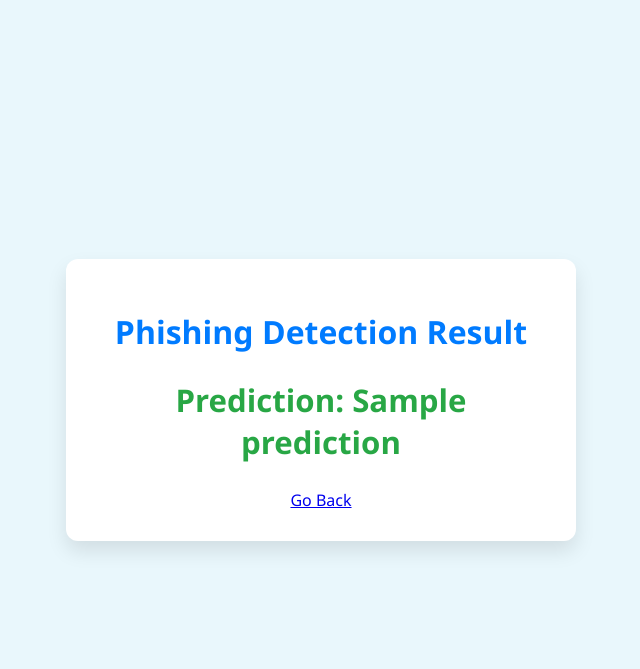
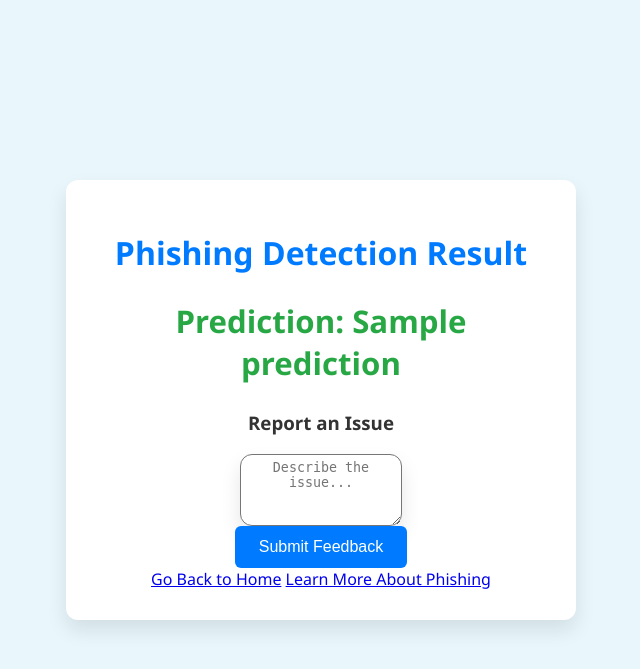
Before and after one commit to Olamzkid2005/NGIPS-Phishing-Shield, a Flask app: template templates/result.html in a window 1280 px wide. Shown: the top 669 px of the page, without its empty margins (319-959 px from the left). Run offline with Flask 3, Linux system fonts and the light colour scheme; the template is opened without the code that fills it: most values are stand-ins (such as "Sample title", 1, 10 or a date in 2020); parts of the project's set-up code (start-up, migrations or seed data) failed here and were passed over.

Commit message:
third commit

```diff
--- a/Code/app.py
+++ b/Code/app.py
@@ -1,8 +1,12 @@
-from flask import Flask, request, render_template
+from flask import Flask, render_template, request, redirect, url_for, flash
+import smtplib
+from email.mime.text import MIMEText
+from email.mime.multipart import MIMEMultipart
 import joblib
 import os
 
 app = Flask(__name__)
+app.secret_key = 'a70b0a5597a558b0093fc19328d91b50'
 
 # Load the phishing detection model pipeline (which includes the vectorizer)
 model_path = r"C:\Users\Olamzkid\Documents\Final Year Project\phishingApp.pkl"
@@ -26,5 +30,44 @@ def predict():
 
         return render_template('result.html', prediction=prediction[0])
 
+@app.route('/about')
+def about():
+    return render_template('about.html')
+
+@app.route('/feedback', methods=['POST'])
+def feedback():
+    feedback_content = request.form.get('feedback')
+
+    # Email setup
+    sender_email = "glitchb3atz5002@gmail.com"  # Replace with your sender email
+    sender_password = "Iyenagbon5002"  # Replace with your email password
+    receiver_email = "glitchb3atz5002@gmail.com"
+    subject = "Phishing Detection Feedback"
+
+    # Create email
+    msg = MIMEMultipart()
+    msg['From'] = sender_email
+    msg['To'] = receiver_email
+    msg['Subject'] = subject
+
+    # Add feedback content to the email body
+    body = f"User feedback:\n\n{feedback_content}"
+    msg.attach(MIMEText(body, 'plain'))
+
+    # Send the email
+    try:
+        server = smtplib.SMTP('smtp.gmail.com', 587)
+        server.starttls()
+        server.login(sender_email, sender_password)
+        text = msg.as_string()
+        server.sendmail(sender_email, receiver_email, text)
+        server.quit()
+
+        flash('Feedback sent successfully!', 'success')
+    except Exception as e:
+        flash(f'Failed to send feedback: {str(e)}', 'danger')
+
+    return redirect(url_for('home'))
+
 if __name__ == '__main__':
     app.run(debug=True)
--- /dev/null
+++ b/Code/secret.py
@@ -0,0 +1,2 @@
+import secrets
+print(secrets.token_hex(16))  # Generates a 32-character hexadecimal string
--- a/Code/static/script.js
+++ b/Code/static/script.js
@@ -1,12 +1,17 @@
-document.addEventListener('DOMContentLoaded', function() {
+document.addEventListener('DOMContentLoaded', () => {
     const form = document.querySelector('form');
     const resultDiv = document.querySelector('.result');
+    const progressContainer = document.getElementById('progress-container');
+    const progressBar = document.getElementById('progress-bar');
+    const steps = document.querySelectorAll('#progress-steps li');
 
     if (form) {
-        form.addEventListener('submit', function(event) {
-            event.preventDefault();  // Prevents the default form submission
+        form.addEventListener('submit', async (event) => {
+            event.preventDefault();
+            showProgress();
             showLoadingBar();
-            setTimeout(() => form.submit(), 4000);  // Delays submission to show the loading bar
+            await simulateProgress();
+            await delaySubmission(form, 4000);
         });
     }
 
@@ -14,6 +19,34 @@ document.addEventListener('DOMContentLoaded', function() {
         stylePrediction();
     }
 });
+
+function showProgress() {
+    const progressContainer = document.getElementById('progress-container');
+    progressContainer.style.display = 'block';
+}
+
+async function simulateProgress() {
+    const steps = [
+        { id: 'step-tokenization', duration: 1000 },
+        { id: 'step-feature-extraction', duration: 1000 },
+        { id: 'step-stemmization', duration: 1000 },
+        { id: 'step-detection', duration: 1000 },
+    ];
+
+    for (let i = 0; i < steps.length; i++) {
+        const step = steps[i];
+        const stepElement = document.getElementById(step.id);
+        stepElement.classList.add('completed');
+
+        updateProgressBar((i + 1) / steps.length * 100);
+        await delay(step.duration);
+    }
+}
+
+function updateProgressBar(percentage) {
+    const progressBar = document.getElementById('progress-bar');
+    progressBar.style.width = `${percentage}%`;
+}
 
 function showLoadingBar() {
     const container = document.querySelector('.container');
@@ -27,7 +60,7 @@ function showLoadingBar() {
             clearInterval(interval);
         } else {
             width++;
-            loadingBar.style.width = width + '%';
+            loadingBar.style.width = `${width}%`;
         }
     }, 20);
 }
@@ -35,7 +68,6 @@ function showLoadingBar() {
 function stylePrediction() {
     const predictionElement = document.querySelector('.result h2');
     if (predictionElement) {
-        console.log('Prediction Element Found:', predictionElement.textContent);
         const predictionText = predictionElement.textContent.toLowerCase();
         if (predictionText.includes('bad')) {
             predictionElement.style.color = 'red';
@@ -44,7 +76,14 @@ function stylePrediction() {
             predictionElement.style.color = 'green';
             predictionElement.style.textTransform = 'uppercase';
         }
-    } else {
-        console.log('Prediction Element Not Found');
     }
 }
+
+async function delaySubmission(form, ms) {
+    await delay(ms);
+    form.submit();
+}
+
+function delay(ms) {
+    return new Promise(resolve => setTimeout(resolve, ms));
+}
--- a/Code/static/styles.css
+++ b/Code/static/styles.css
@@ -81,3 +81,61 @@ button:hover {
     transition: width 0.5s;
     border-radius: 15px;
 }
+
+textarea {
+    padding: 5px;
+    border-radius: 12px;
+    box-shadow: 0 10px 20px rgba(0, 0, 0, 0.1);
+    text-align: center;
+    max-width: 150px;
+    width: 60%;
+    margin: 0 auto; /* Center horizontally */
+    display: block;
+}
+
+.message {
+    font-size: 1rem;
+    padding: 10px;
+    border-radius: 6px;
+    margin-top: 20px;
+}
+
+.message.positive {
+    background-color: #d4edda;
+    color: #155724;
+}
+
+.message.negative {
+    background-color: #f8d7da;
+    color: #721c24;
+}
+#progress-container {
+    margin-top: 20px;
+    text-align: left;
+    display: none; /* Hidden until the process starts */
+}
+
+#progress-bar {
+    height: 10px;
+    background-color: #007BFF;
+    width: 0%;
+    border-radius: 5px;
+    margin-bottom: 10px;
+    transition: width 0.3s ease;
+}
+
+#progress-steps {
+    list-style-type: none;
+    padding: 0;
+}
+
+#progress-steps li {
+    margin-bottom: 10px;
+    font-size: 0.9rem;
+    opacity: 0.5;
+}
+
+#progress-steps li.completed {
+    opacity: 1;
+    font-weight: bold;
+}
--- a/Code/templates/result.html
+++ b/Code/templates/result.html
@@ -5,18 +5,26 @@
     <meta name="viewport" content="width=device-width, initial-scale=1.0">
     <title>Phishing Detection Result</title>
     <link rel="stylesheet" href="{{ url_for('static', filename='styles.css') }}">
-    <script src="{{ url_for('static', filename='script.js') }}"></script>
-
-
+    <script src="{{ url_for('static', filename='script.js') }}" defer></script>
 </head>
 <body>
-    <div class="container">
-        <h1>Phishing Detection Result</h1>
+    <main class="container" role="main" aria-labelledby="result-title">
+        <h1 id="result-title">Phishing Detection Result</h1>
         <div class="result">
             <h2>Prediction: {{ prediction }}</h2>
+            {% if prediction == 'Good' %}
+                <p class="message positive">This URL is safe. Proceed with confidence!</p>
+            {% elif prediction == 'Bad' %}
+                <p class="message negative">Danger! This URL could be a phishing attempt. Do not proceed!</p>
+            {% endif %}
         </div>
-        <a href="{{ url_for('home') }}">Go Back</a>
-    </div>
-    <script src="{{ url_for('static', filename='script.js') }}"></script>
+        <form action="{{ url_for('feedback') }}" method="POST">
+            <h3>Report an Issue</h3>
+            <textarea name="feedback" rows="4" required placeholder="Describe the issue..."></textarea>
+            <button type="submit">Submit Feedback</button>
+        </form>
+        <a href="{{ url_for('home') }}" class="button">Go Back to Home</a>
+        <a href="{{ url_for('about') }}" class="button">Learn More About Phishing</a>
+    </main>
 </body>
 </html>
--- a/Code/test.py
+++ b/Code/test.py
@@ -4,7 +4,6 @@ import numpy as np
 import matplotlib.pyplot as plt
 import seaborn as sns
 import time
-
 from sklearn.metrics import classification_report
 from sklearn.metrics import confusion_matrix
 from nltk.tokenize import RegexpTokenizer
```
Also changed, not shown: Code/templates/about.html (added, +31 -0 lines), Code/templates/index.html (+19 -12 lines), 1 other file.
